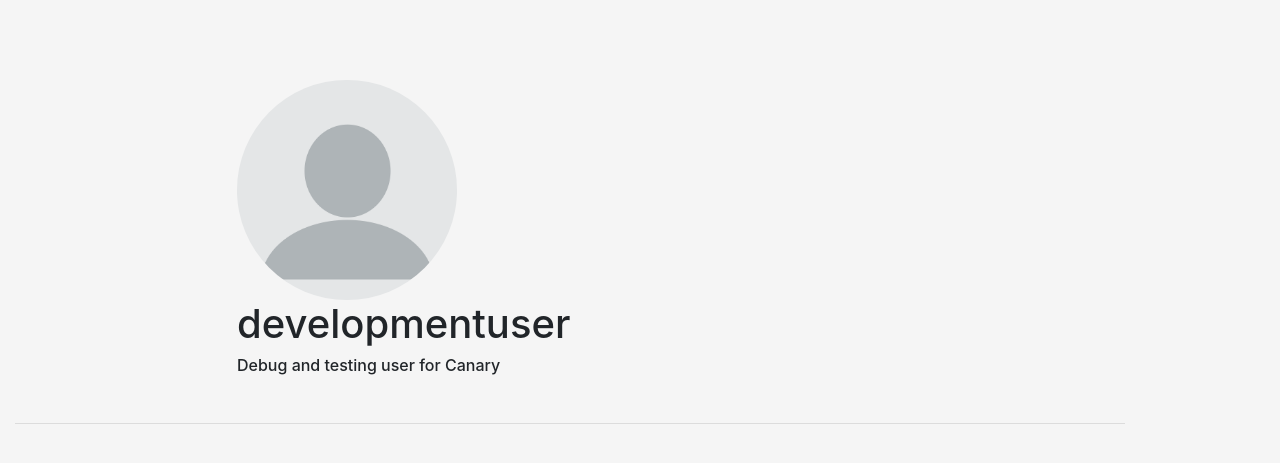
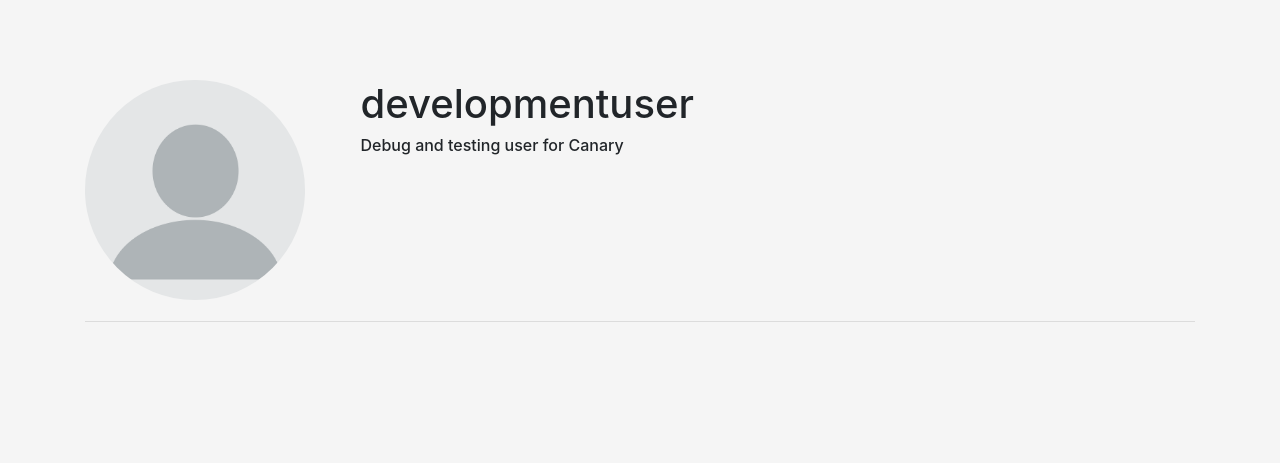
Before and after one commit to aetriusgx/cst-socialfinal, a Flask app: page /user/developmentuser in a window 1280 px wide. Shown: the part 58-521 px from the top of the page. Run offline with Flask 2, Linux system fonts and the light colour scheme; some libraries are stand-ins or nearby versions.

Commit message:
updated user profile

```diff
--- a/app/static/css/user.css
+++ b/app/static/css/user.css
@@ -1,7 +1,17 @@
-.container {
+.post-image {
     float: left;
+    margin-right: 5%;
 }
 
-.box-content {
-    margin-left: 20%;
+.description {
+    margin-bottom: 15%;
 }
+
+.post-interaction .post-icons {
+	height: 14px;
+	width: auto;
+}
+
+.shadow {
+    margin-top: 5%;
+}
--- a/app/templates/user_profile.html
+++ b/app/templates/user_profile.html
@@ -5,6 +5,7 @@
     <meta name="viewport" content="width=device-width, initial-scale=1.0">
     <meta http-equiv="X-UA-Compatible" content="ie=edge">
     <link href="/static/css/user.css" rel="stylesheet" type="text/css">
+    <link rel="icon" href="/static/images/icons/favicon.png">
     <title>@{{ user_info['username'] }}</title>
 </head>
 <body style="background-color:whitesmoke;">
@@ -15,9 +16,19 @@
                     <img class="post-image" src="/static/images/unknown_img.png" width="220px" style="border-radius: 50%;">
                     <h1 class="username">{{ user_info['username'] }}</h>
                     <h6 class="description">{{ user_info['description'] }}</h6>
-                    <br>
+                    <hr class="seperator">
+                    {% for post in user_info['posts'] %}
+                        <div class="shadow p-3 mb-5 bg-body rounded" style="background-color: white;">
+                            <p>@{{ user_info['username'] }}<p>
+                            <p>{{ user_info['posts'][post][0] }}</p>
+                            <div class="post-interaction">
+                                <a><img class="post-icons" src="/static/images/icons/love.png"></a>
+                                <!-- for filled heart: /static/images/icons/heart.png -->
+
+                            </div>
+                        </div>
+                    {% endfor %}
                 </div>
-                <hr class="seperator">
             </div>
         {% endblock %}
 </body>
```
